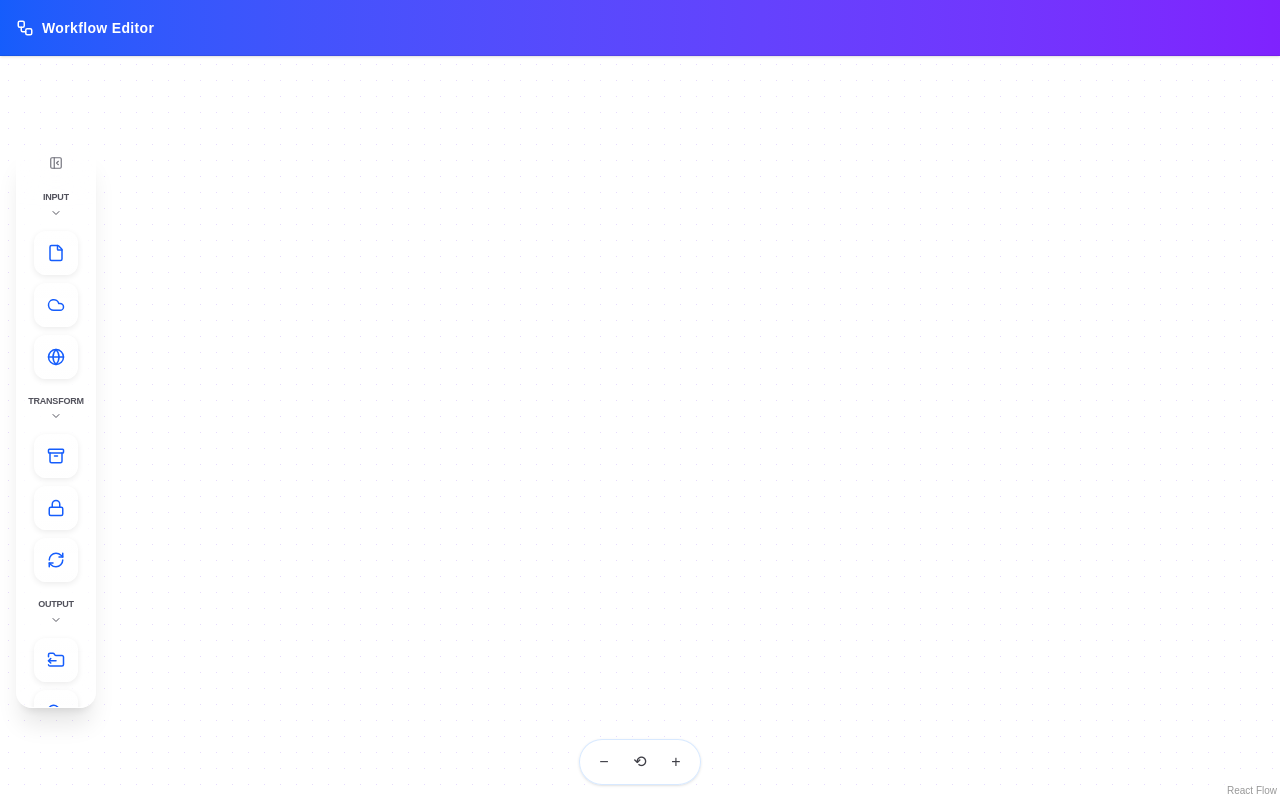
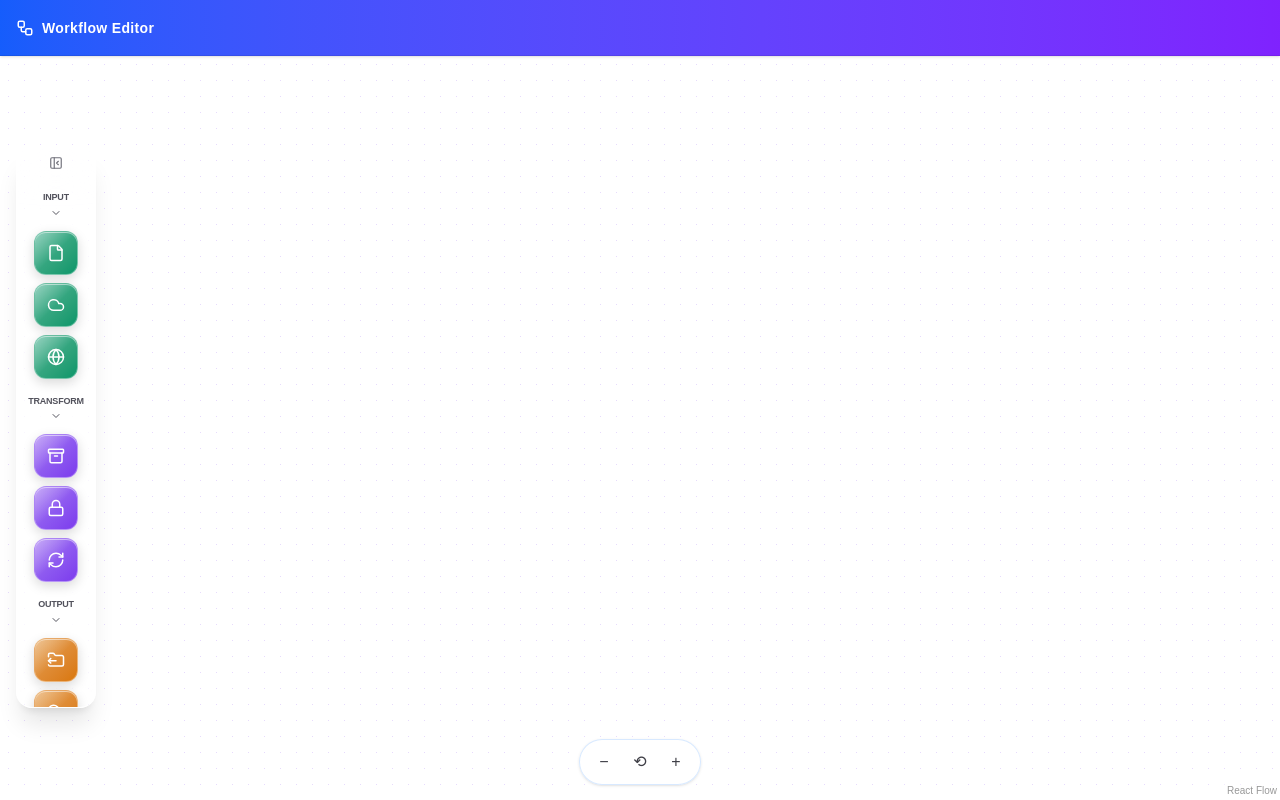
Before and after one commit to SereqG/file-transfer-tool, a Next.js app in the folder frontend/: page /new-workflow in a window 1280 px wide. Built offline with nearby package versions, Linux system fonts and the light colour scheme.

Commit message:
feat(editor): glass square nodes with category colours
Co-Authored-By: Claude Sonnet 5.5 <noreply@anthropic.com>

```diff
--- a/frontend/app/globals.css
+++ b/frontend/app/globals.css
@@ -4,6 +4,10 @@
   --background: #ffffff;
   --foreground: #171717;
   --workflow-grid-dot: #7c3aed40;
+  --node-input: #059669;
+  --node-transform: #7c3aed;
+  --node-output: #d97706;
+  --edge-idle: #a1a1aa;
 }
 
 @theme inline {
@@ -18,6 +22,10 @@
     --background: #0a0a0a;
     --foreground: #ededed;
     --workflow-grid-dot: #a78bfa40;
+    --node-input: #10b981;
+    --node-transform: #8b5cf6;
+    --node-output: #f59e0b;
+    --edge-idle: #52525b;
   }
 }
 
--- a/frontend/components/workflow-editor/ToolboxNodeCard.tsx
+++ b/frontend/components/workflow-editor/ToolboxNodeCard.tsx
@@ -5,6 +5,12 @@ import { startNodeDrag } from "@/helpers/workflow-editor/drag-payload";
 import { useHoverTooltip } from "@/hooks/workflow-editor/use-hover-tooltip";
 import type { NodeDefinition } from "@/lib/workflow-editor/types";
 
+import {
+  GLASS_TILE_HOVER,
+  GLASS_TILE_SHEEN,
+  GLASS_TILE_SURFACE,
+  getCategoryColorStyle,
+} from "./glass-tile";
 import { NODE_ICONS } from "./node-icons";
 
 interface ToolboxNodeCardProps {
@@ -28,13 +34,11 @@ export function ToolboxNodeCard({ definition }: ToolboxNodeCardProps) {
         onDragStart={handleDragStart}
         onMouseEnter={show}
         onMouseLeave={hide}
-        className="flex h-11 w-11 shrink-0 cursor-grab items-center justify-center rounded-xl border border-white/40 bg-gradient-to-b from-white/70 to-white/20 shadow-[inset_0_1px_0_rgba(255,255,255,0.6),0_2px_6px_rgba(0,0,0,0.08)] backdrop-blur-md transition-transform duration-200 ease-out hover:scale-110 hover:shadow-lg active:scale-95 active:cursor-grabbing dark:border-white/10 dark:from-white/10 dark:to-white/[.02] dark:shadow-[inset_0_1px_0_rgba(255,255,255,0.08),0_2px_6px_rgba(0,0,0,0.4)]"
+        style={getCategoryColorStyle(definition.category)}
+        className={`${GLASS_TILE_SURFACE} ${GLASS_TILE_HOVER} flex h-11 w-11 shrink-0 cursor-grab items-center justify-center rounded-xl active:scale-95 active:cursor-grabbing`}
       >
-        <Icon
-          size={18}
-          aria-hidden
-          className="text-blue-600 dark:text-violet-400"
-        />
+        <span aria-hidden className={GLASS_TILE_SHEEN} />
+        <Icon size={18} aria-hidden className="relative text-white" />
       </div>
       {position &&
         createPortal(
--- /dev/null
+++ b/frontend/components/workflow-editor/glass-tile.ts
@@ -0,0 +1,17 @@
+import type { CSSProperties } from "react";
+
+import { getCategoryColorVar } from "@/lib/workflow-editor/category-colors";
+import type { NodeCategoryId } from "@/lib/workflow-editor/types";
+
+export function getCategoryColorStyle(category: NodeCategoryId): CSSProperties {
+  return { "--node-color": getCategoryColorVar(category) } as CSSProperties;
+}
+
+export const GLASS_TILE_SURFACE =
+  "relative border border-white/30 bg-[linear-gradient(135deg,color-mix(in_srgb,var(--node-color)_70%,white),var(--node-color))] shadow-[inset_0_1px_0_rgba(255,255,255,0.5),0_4px_12px_rgba(0,0,0,0.15)] transition duration-200 ease-out dark:border-white/15 dark:shadow-[inset_0_1px_0_rgba(255,255,255,0.2),0_4px_12px_rgba(0,0,0,0.5)] motion-reduce:transition-none";
+
+export const GLASS_TILE_SHEEN =
+  "pointer-events-none absolute inset-0 overflow-hidden rounded-[inherit] bg-[linear-gradient(135deg,rgba(255,255,255,0.4)_0%,rgba(255,255,255,0)_50%)]";
+
+export const GLASS_TILE_HOVER =
+  "hover:scale-110 hover:shadow-[inset_0_1px_0_rgba(255,255,255,0.5),0_0_18px_color-mix(in_srgb,var(--node-color)_65%,transparent)] motion-reduce:hover:scale-100";
--- a/frontend/components/workflow-editor/nodes/WorkflowNode.tsx
+++ b/frontend/components/workflow-editor/nodes/WorkflowNode.tsx
@@ -3,51 +3,49 @@ import { Handle, Position, type NodeProps } from "@xyflow/react";
 import { getNodeHandleConfig } from "@/lib/workflow-editor/node-handles";
 import type { WorkflowNode as WorkflowNodeType } from "@/lib/workflow-editor/types";
 
-const CATEGORY_LABELS: Record<WorkflowNodeType["data"]["category"], string> = {
-  input: "Input",
-  transform: "Transform",
-  output: "Output",
-};
-
-const CATEGORY_ACCENT: Record<WorkflowNodeType["data"]["category"], string> = {
-  input: "bg-blue-500",
-  transform: "bg-violet-500",
-  output: "bg-gradient-to-b from-blue-500 to-violet-500",
-};
+import {
+  GLASS_TILE_HOVER,
+  GLASS_TILE_SHEEN,
+  GLASS_TILE_SURFACE,
+  getCategoryColorStyle,
+} from "../glass-tile";
+import { NODE_ICONS } from "../node-icons";
 
 const HANDLE_CLASS = "!h-2.5 !w-2.5 !border-2 !border-white dark:!border-zinc-900";
 
-export function WorkflowNode({ data }: NodeProps<WorkflowNodeType>) {
+export function WorkflowNode({ data, selected }: NodeProps<WorkflowNodeType>) {
   const { showTarget, showSource } = getNodeHandleConfig(data.category);
+  const Icon = NODE_ICONS[data.icon];
 
   return (
-    <div className="relative flex items-center gap-2 overflow-hidden rounded-lg border border-black/[.08] bg-white px-3 py-2 text-sm shadow-sm dark:border-white/[.145] dark:bg-zinc-900">
-      <span
-        aria-hidden
-        className={`absolute inset-y-0 left-0 w-1 ${CATEGORY_ACCENT[data.category]}`}
-      />
+    <div className="relative" style={getCategoryColorStyle(data.category)}>
+      <div
+        className={`${GLASS_TILE_SURFACE} ${GLASS_TILE_HOVER} flex h-[72px] w-[72px] cursor-pointer items-center justify-center rounded-2xl ${
+          selected
+            ? "ring-2 ring-[var(--node-color)] ring-offset-2 ring-offset-background"
+            : ""
+        }`}
+      >
+        <span aria-hidden className={GLASS_TILE_SHEEN} />
         {showTarget && (
           <Handle
             type="target"
             position={Position.Left}
-          className={`${HANDLE_CLASS} !bg-violet-500`}
+            className={`${HANDLE_CLASS} !bg-[var(--node-color)]`}
           />
         )}
-      <div>
-        <p className="text-[10px] font-medium uppercase tracking-wide text-zinc-500 dark:text-zinc-400">
-          {CATEGORY_LABELS[data.category]}
-        </p>
-        <p className="font-medium text-zinc-900 dark:text-zinc-50">
-          {data.label}
-        </p>
-      </div>
+        <Icon size={30} aria-hidden className="relative text-white" />
         {showSource && (
           <Handle
             type="source"
             position={Position.Right}
-          className={`${HANDLE_CLASS} !bg-blue-500`}
+            className={`${HANDLE_CLASS} !bg-[var(--node-color)]`}
           />
         )}
       </div>
+      <p className="pointer-events-none absolute left-1/2 top-full mt-1.5 w-28 -translate-x-1/2 truncate text-center text-xs font-medium text-zinc-700 dark:text-zinc-200">
+        {data.label}
+      </p>
+    </div>
   );
 }
--- /dev/null
+++ b/frontend/lib/workflow-editor/category-colors.ts
@@ -0,0 +1,5 @@
+import type { NodeCategoryId } from "./types";
+
+export function getCategoryColorVar(category: NodeCategoryId): string {
+  return `var(--node-${category})`;
+}
--- a/frontend/lib/workflow-editor/create-node.ts
+++ b/frontend/lib/workflow-editor/create-node.ts
@@ -17,6 +17,7 @@ export function createWorkflowNode(
       label: definition.label,
       category: definition.category,
       description: definition.description,
+      icon: definition.icon,
     },
   };
 }
--- a/frontend/lib/workflow-editor/types.ts
+++ b/frontend/lib/workflow-editor/types.ts
@@ -33,6 +33,7 @@ export interface WorkflowNodeData extends Record<string, unknown> {
   label: string;
   category: NodeCategoryId;
   description: string;
+  icon: NodeIconId;
 }
 
 export type WorkflowNode = Node<WorkflowNodeData, typeof WORKFLOW_NODE_TYPE>;
```
Also changed, not shown: 5 other files (tests, documents, lock files or other folders). Lines whose indentation alone changed are shown as unchanged.
